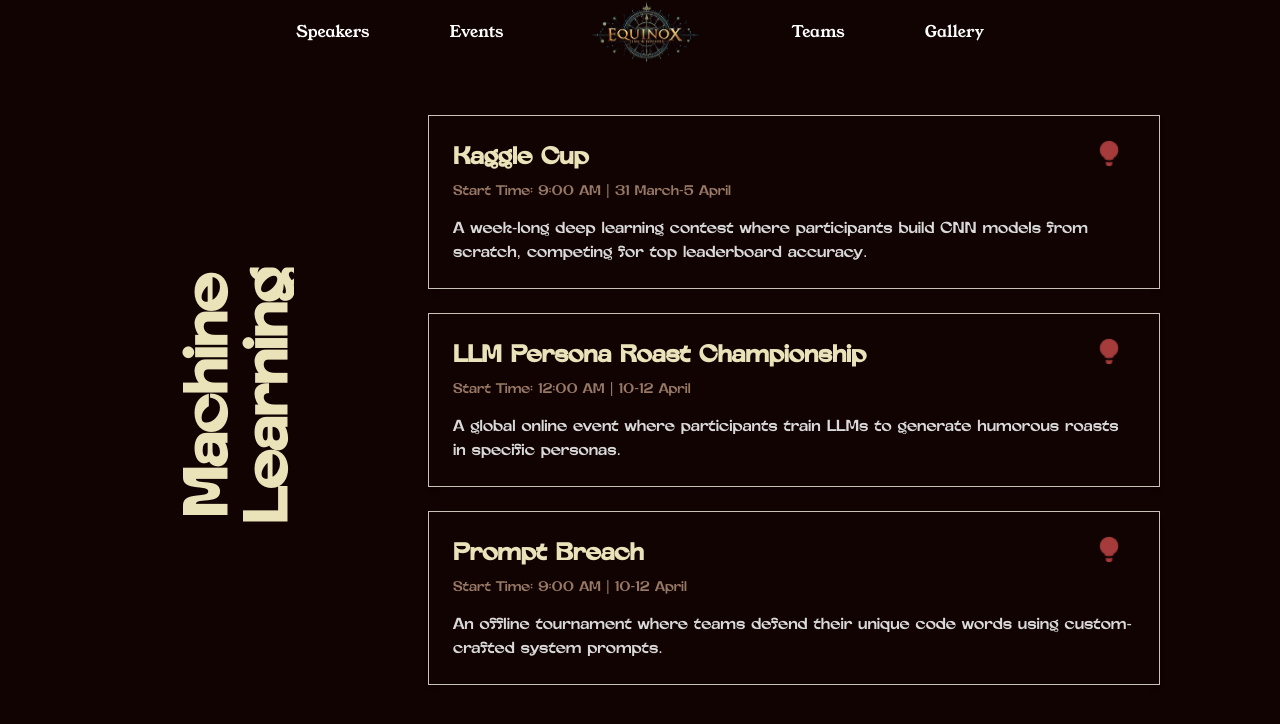
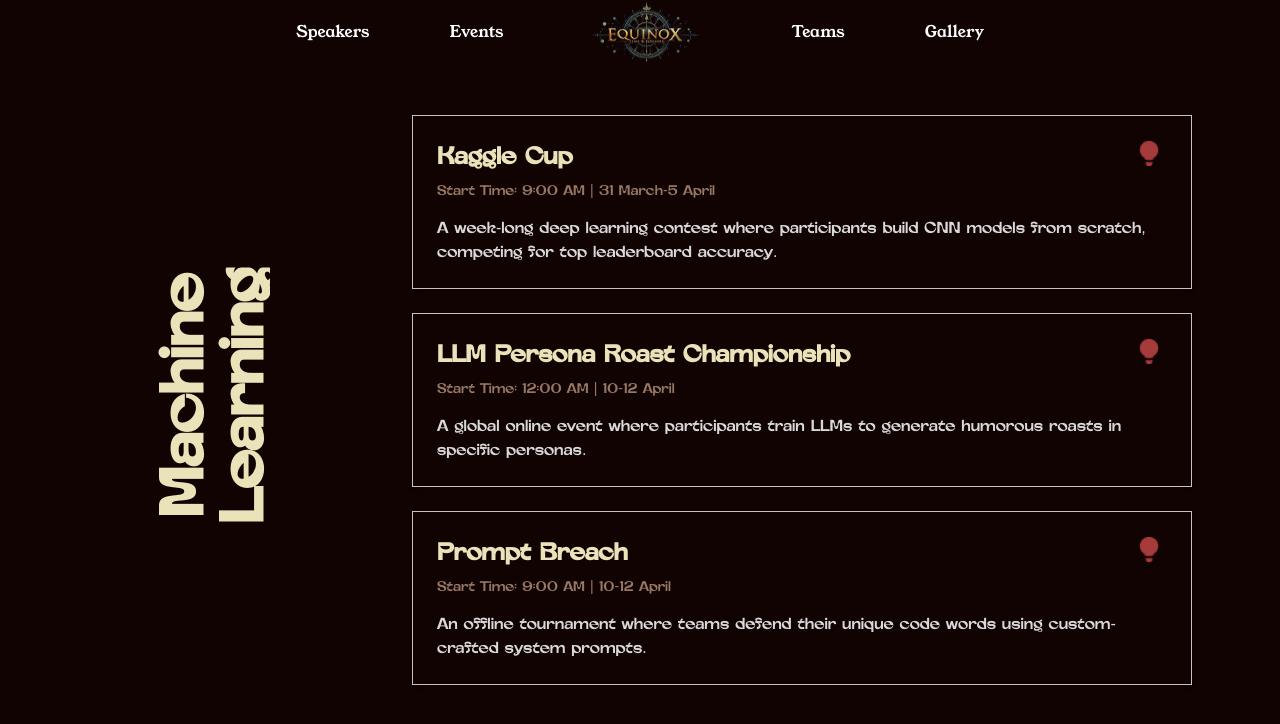
Before and after one commit to Robinaditya1045/equinox, a Next.js app: page /events in a window 1280 px wide. Both pictures are taken after a click on the element "ML". Shown: the part 624-1348 px from the top of the page. Built offline with nearby package versions, Linux system fonts and the light colour scheme.

Commit message:
fix: adjust layout and spacing in EventsDetails and EventsHomePage components

```diff
--- a/src/components/Events/EventsDetails.tsx
+++ b/src/components/Events/EventsDetails.tsx
@@ -145,7 +145,7 @@
       </div>
 
       {/* Right side: conditionally show either the list of events OR single event */}
-      <div className=" flex justify-center" ref={eventRef}>
+      <div className=" flex flex-row justify-center" ref={eventRef}>
         {selectedEvent ? (
           <SingleEvent event={selectedEvent} onBack={() => setSelectedEvent(null)} />
         ) : (
@@ -159,12 +159,12 @@
               return (
                 <div
                   key={index}
-                  className="relative bg-[#120303] p-6 border border-[#c9c2b6] shadow-md md:w-full cursor-pointer hover:opacity-80 transition duration-300 ease-in-out"
+                  className=" bg-[#120303] p-6 border border-[#c9c2b6] shadow-md md:w-full cursor-pointer hover:opacity-80 transition duration-300 ease-in-out"
                   onClick={() => setSelectedEvent(item)}
                 >
                   <div className="flex flex-row justify-between">
                     <h2 className="text-2xl font-semibold mb-2 text-[#EAE3BA]">{item.name}</h2>
-                    <div className="mr-4">
+                    <div className="mr-2">
                       <Image src={lampSrc} alt="Lamp Status" width={20} height={20} />
                     </div>
                   </div>
--- a/src/components/Events/EventsHomePage.tsx
+++ b/src/components/Events/EventsHomePage.tsx
@@ -66,7 +66,7 @@
           ))}
         </div>
         {selectedWing && (
-          <div ref={eventDetailsRef} className="w-full flex flex-row justify-center min-h-screen max-w-6xl mt-12 p-8">
+          <div ref={eventDetailsRef} className="w-full flex flex-row justify-center min-h-screen max-w-6xl mt-12 ">
             <EventsDetails eventName={selectedWing} bg_img={backgroundImage || ""} />
           </div>
         )}
```
